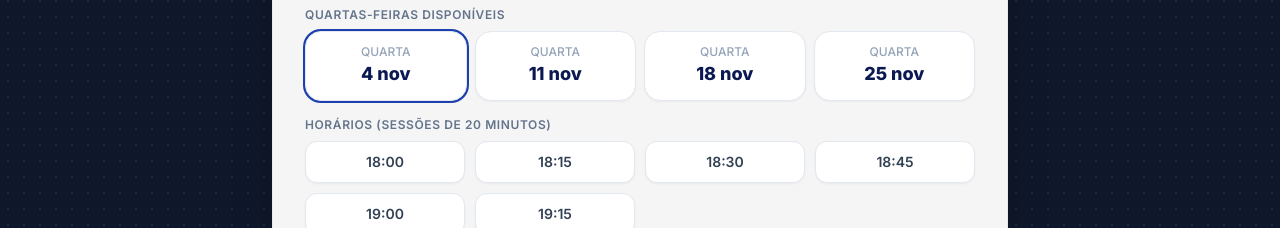
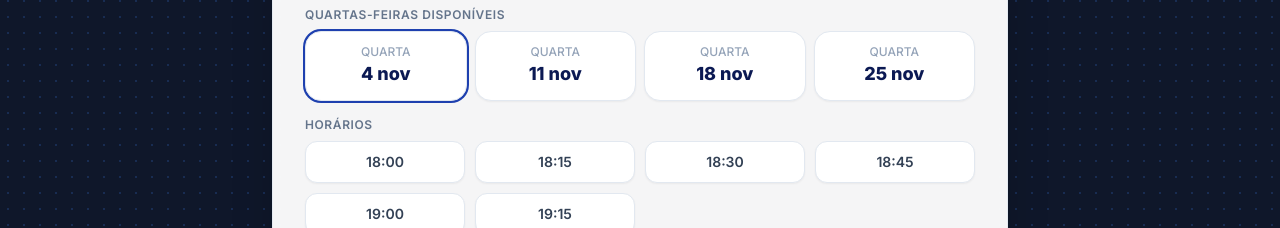
Before and after one commit to bsbrehab-cmyk/grecas-cloudflare, a website: page index.html in a window 1280 px wide. Shown: the part 455-683 px from the top of the page. Drawn offline with nearby package versions, Linux system fonts and the light colour scheme; no server answers.

Commit message:
Update index.html

```diff
--- a/index.html
+++ b/index.html
@@ -91,7 +91,7 @@
                     <div id="datesContainer" class="grid grid-cols-2 sm:grid-cols-4 gap-2"></div>
                 </div>
                 <div>
-                    <label class="block text-xs font-semibold text-slate-500 uppercase tracking-wider mb-2">Horários (sessões de 20 minutos)</label>
+                    <label class="block text-xs font-semibold text-slate-500 uppercase tracking-wider mb-2">Horários</label>
                     <div id="slotsContainer" class="grid grid-cols-3 sm:grid-cols-4 gap-2.5"></div>
                     <div class="mt-3 flex flex-wrap items-center gap-x-4 gap-y-1.5 text-xs text-slate-500" aria-label="Legenda dos horários">
                         <span class="inline-flex items-center gap-1.5"><span class="inline-block w-3.5 h-3.5 rounded border border-slate-300 bg-white"></span>Livre</span>
```
